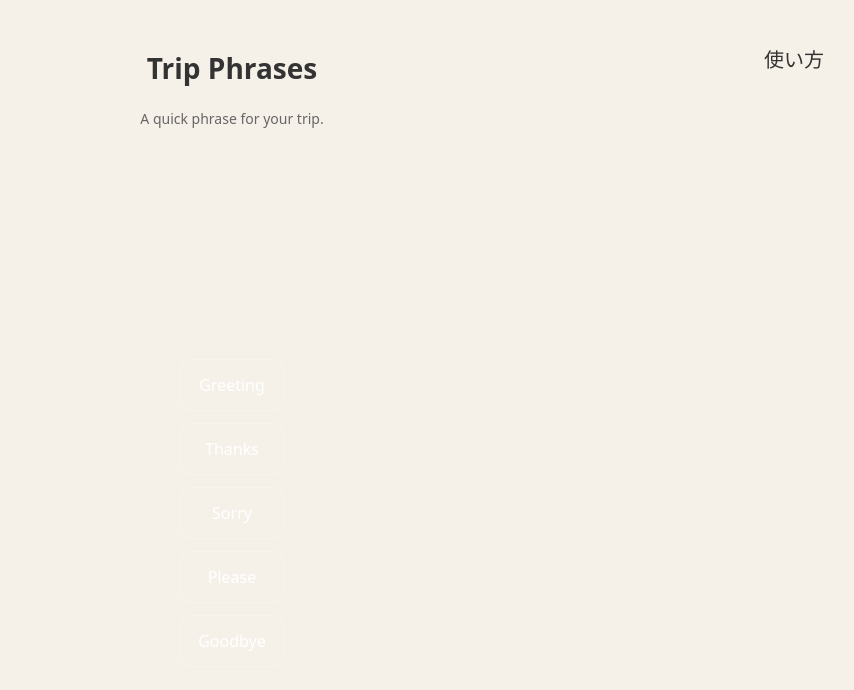
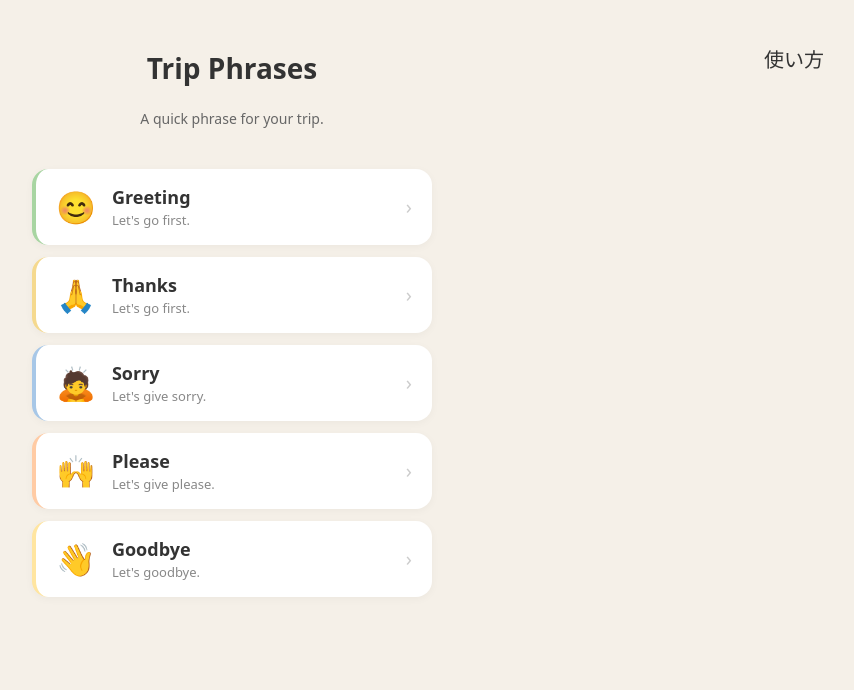
Before and after one commit to Aki-rabbit/trip_conversation_app, a React (Vite) app: page / in a window 1280 px wide. Shown: the top 690 px of the page, without its empty margins (408-1262 px from the left). Built offline with nearby package versions, Linux system fonts and the light colour scheme.

Commit message:
feat: changed to new style

```diff
--- a/src/App.tsx
+++ b/src/App.tsx
@@ -1,8 +1,23 @@
 import { useState } from "react";
 import { Header } from "./Header";
+import { IntentCard } from "./IntentCard";
 import { PhraseCard } from "./PhraseCard";
 import { PHRASES } from "./data/phrases";
 import type { IntentKey } from "./data/phrases";
+
+const INTENTS: {
+  key: IntentKey;
+  emoji: string;
+  title: string;
+  description: string;
+  color: string;
+}[] = [
+  { key: "greeting", emoji: "😊", title: "Greeting", description: "Let's go first.", color: "#A8D5A2" },
+  { key: "thanks", emoji: "🙏", title: "Thanks", description: "Let's go first.", color: "#F5D98E" },
+  { key: "sorry", emoji: "🙇", title: "Sorry", description: "Let's give sorry.", color: "#A7C7E7" },
+  { key: "please", emoji: "🙌", title: "Please", description: "Let's give please.", color: "#FFCBA4" },
+  { key: "goodbye", emoji: "👋", title: "Goodbye", description: "Let's goodbye.", color: "#FFE5A0" },
+];
 
 type Screen =
   | { name: "intentSelect" }
@@ -21,88 +36,30 @@ function App() {
         />
         <div
           style={{
-            minHeight: "calc(100vh - 64px)",
             display: "flex",
-            alignItems: "center",
             justifyContent: "center",
+            padding: "24px 16px",
           }}
         >
-          <div style={{ display: "flex", flexDirection: "column", gap: 12 }}>
-            <button
-              type="button"
-              onClick={() => setScreen({ name: "intent", intent: "greeting" })}
-              style={{
-                padding: "14px 18px",
-                borderRadius: 12,
-                border: "1px solid rgba(255,255,255,0.2)",
-                background: "rgba(255,255,255,0.08)",
-                color: "#fff",
-                cursor: "pointer",
-                fontSize: "16px",
-              }}
-            >
-              Greeting
-            </button>
-            <button
-              type="button"
-              onClick={() => setScreen({ name: "intent", intent: "thanks" })}
-              style={{
-                padding: "14px 18px",
-                borderRadius: 12,
-                border: "1px solid rgba(255,255,255,0.2)",
-                background: "rgba(255,255,255,0.08)",
-                color: "#fff",
-                cursor: "pointer",
-                fontSize: "16px",
-              }}
-            >
-              Thanks
-            </button>
-            <button
-              type="button"
-              onClick={() => setScreen({ name: "intent", intent: "sorry" })}
-              style={{
-                padding: "14px 18px",
-                borderRadius: 12,
-                border: "1px solid rgba(255,255,255,0.2)",
-                background: "rgba(255,255,255,0.08)",
-                color: "#fff",
-                cursor: "pointer",
-                fontSize: "16px",
-              }}
-            >
-              Sorry
-            </button>
-            <button
-              type="button"
-              onClick={() => setScreen({ name: "intent", intent: "please" })}
-              style={{
-                padding: "14px 18px",
-                borderRadius: 12,
-                border: "1px solid rgba(255,255,255,0.2)",
-                background: "rgba(255,255,255,0.08)",
-                color: "#fff",
-                cursor: "pointer",
-                fontSize: "16px",
-              }}
-            >
-              Please
-            </button>
-            <button
-              type="button"
-              onClick={() => setScreen({ name: "intent", intent: "goodbye" })}
-              style={{
-                padding: "14px 18px",
-                borderRadius: 12,
-                border: "1px solid rgba(255,255,255,0.2)",
-                background: "rgba(255,255,255,0.08)",
-                color: "#fff",
-                cursor: "pointer",
-                fontSize: "16px",
-              }}
-            >
-              Goodbye
-            </button>
+          <div
+            style={{
+              width: "100%",
+              maxWidth: 400,
+              display: "flex",
+              flexDirection: "column",
+              gap: 12,
+            }}
+          >
+            {INTENTS.map((intent) => (
+              <IntentCard
+                key={intent.key}
+                emoji={intent.emoji}
+                title={intent.title}
+                description={intent.description}
+                color={intent.color}
+                onClick={() => setScreen({ name: "intent", intent: intent.key })}
+              />
+            ))}
           </div>
         </div>
       </div>
--- /dev/null
+++ b/src/IntentCard.tsx
@@ -0,0 +1,46 @@
+type IntentCardProps = {
+  emoji: string;
+  title: string;
+  description: string;
+  color: string;
+  onClick: () => void;
+};
+
+export function IntentCard({
+  emoji,
+  title,
+  description,
+  color,
+  onClick,
+}: IntentCardProps) {
+  return (
+    <button
+      type="button"
+      onClick={onClick}
+      style={{
+        width: "100%",
+        padding: "16px 20px",
+        borderRadius: 16,
+        border: "none",
+        background: "#fff",
+        cursor: "pointer",
+        display: "flex",
+        alignItems: "center",
+        gap: 16,
+        boxShadow: "0 2px 8px rgba(0,0,0,0.04)",
+        borderLeft: `4px solid ${color}`,
+      }}
+    >
+      <span style={{ fontSize: 32 }}>{emoji}</span>
+      <div style={{ flex: 1, textAlign: "left" }}>
+        <div style={{ fontSize: 18, fontWeight: 700, color: "#333" }}>
+          {title}
+        </div>
+        <div style={{ fontSize: 13, color: "#888", marginTop: 2 }}>
+          {description}
+        </div>
+      </div>
+      <span style={{ fontSize: 20, color: "#ccc" }}>›</span>
+    </button>
+  );
+}
```
